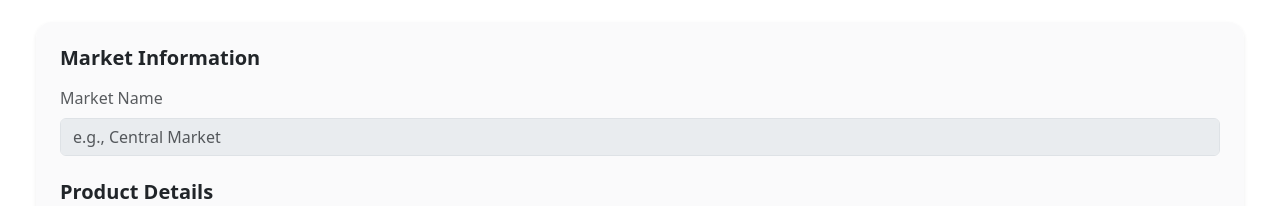
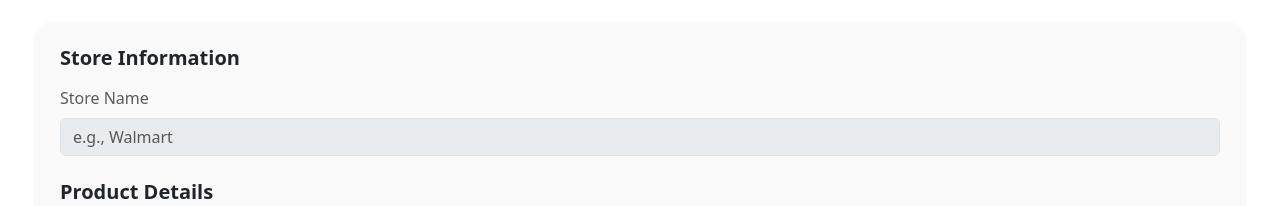
Before and after one commit to Kaoz76/ExpenseTrackerMobil, a React (Vite) app: page /texts in a window 1280 px wide. Shown: the part 250-456 px from the top of the page. Built offline with nearby package versions, Linux system fonts and the light colour scheme; no server answers.

Commit message:
used "store" word for consistency

```diff
--- a/src/pages/ManualEntry.jsx
+++ b/src/pages/ManualEntry.jsx
@@ -14,7 +14,7 @@ function ManualEntry() {
   const [loading, setLoading] = useState(false);
   const [error, setError] = useState('');
   const [success, setSuccess] = useState('');
-  const [marketName, setMarketName] = useState('');
+  const [storeName, setStoreName] = useState('');
   const [products, setProducts] = useState([{ id: Date.now(), type: '', brand: '', name: '', size: '', price: '' }]);
   const [manualEntries, setManualEntries] = useState([]);
   const [loadingEntries, setLoadingEntries] = useState(true);
@@ -27,7 +27,7 @@ function ManualEntry() {
     if (location.state && location.state.scannedData) {
       const { items, fileName } = location.state.scannedData;
       if (fileName) {
-        setMarketName(fileName);
+        setStoreName(fileName);
       }
       if (items && items.length > 0) {
         const mappedProducts = items.map((item, index) => ({
@@ -110,8 +110,8 @@ function ManualEntry() {
 
     if (!user) return;
 
-    if (!marketName.trim()) {
-      setError('Please enter a Market Name.');
+    if (!storeName.trim()) {
+      setError('Please enter a Store Name.');
       return;
     }
 
@@ -130,8 +130,8 @@ function ManualEntry() {
 
       const newEntryData = {
         userId: user.uid,
-        fileName: marketName,
-        title: marketName,
+        fileName: storeName,
+        title: storeName,
         imageUrl: null,
         isManual: true,
         date: new Date().toLocaleDateString(),
@@ -143,7 +143,7 @@ function ManualEntry() {
       const docRef = await addDoc(collection(db, "receipts"), newEntryData);
 
       setSuccess('Data saved successfully! You can see it in the list below.');
-      setMarketName('');
+      setStoreName('');
       setProducts([{ id: Date.now(), type: '', brand: '', name: '', size: '', price: '' }]);
       setTimeout(() => setSuccess(''), 3000);
 
@@ -201,9 +201,9 @@ function ManualEntry() {
             <div className="col-12 mb-4">
               <div className="card border-0 shadow-sm p-4">
                 <div className="mb-4">
-                  <h5 className="fw-bold mb-3">Market Information</h5>
-                  <label className="form-label text-muted">Market Name</label>
-                  <input type="text" className="form-control" placeholder="e.g., Central Market" value={marketName} onChange={(e) => setMarketName(e.target.value)} disabled={isDisabled} />
+                  <h5 className="fw-bold mb-3">Store Information</h5>
+                  <label className="form-label text-muted">Store Name</label>
+                  <input type="text" className="form-control" placeholder="e.g., Walmart" value={storeName} onChange={(e) => setStoreName(e.target.value)} disabled={isDisabled} />
                 </div>
                 <div className="mb-4">
                   <h5 className="fw-bold mb-3">Product Details</h5>
@@ -353,7 +353,7 @@ function ManualEntry() {
             <div className="card shadow-sm border-0">
               <div className="list-group list-group-flush">
                 <div className="list-group-item bg-body-tertiary text-muted fw-bold small text-uppercase d-flex align-items-center">
-                  <div style={{ flex: 2 }}>Market Name</div>
+                  <div style={{ flex: 2 }}>Store Name</div>
                   <div style={{ flex: 1 }}>Date & Time</div>
                   <div style={{ flex: 1, textAlign: 'right' }}>Total Price</div>
                   <div style={{ width: '40px' }}></div>
--- a/src/pages/ProductDetails.jsx
+++ b/src/pages/ProductDetails.jsx
@@ -60,7 +60,7 @@ function ProductDetails() {
                 foundItems.push({
                   id: doc.id + item.name,
                   price: Number(item.price),
-                  market: data.fileName,
+                  store: data.fileName,
                   date: data.date,
                   createdAt: data.createdAt,
                   size: item.size
@@ -157,7 +157,7 @@ function ProductDetails() {
                     </h3>
                     {minRecord && (
                         <div className="mt-1">
-                            <div className="fw-bold text-success-emphasis">{minRecord.market}</div>
+                            <div className="fw-bold text-success-emphasis">{minRecord.store}</div>
                             <div className="badge bg-success text-white mt-2 d-inline-flex align-items-center">
                                 <FaThumbsUp className="me-1" /> Öneriliyor
                             </div>
@@ -178,7 +178,7 @@ function ProductDetails() {
                     </h3>
                     {maxRecord && (
                         <div className="mt-1">
-                            <div className="fw-bold text-danger-emphasis">{maxRecord.market}</div>
+                            <div className="fw-bold text-danger-emphasis">{maxRecord.store}</div>
                             <div className="badge bg-danger text-white mt-2 d-inline-flex align-items-center">
                                 <FaThumbsDown className="me-1" /> Önerilmiyor
                             </div>
@@ -201,7 +201,7 @@ function ProductDetails() {
                   <thead className="table-secondary">
                     <tr>
                       <th className="py-3 ps-4">Date</th>
-                      <th className="py-3">Market</th>
+                      <th className="py-3">Store</th>
                       <th className="py-3">Size</th>
                       <th className="py-3 text-end pe-4">Price</th>
                     </tr>
@@ -210,7 +210,7 @@ function ProductDetails() {
                     {history.map((record, idx) => (
                       <tr key={idx}>
                         <td className="ps-4 text-body-secondary fw-medium">{record.date}</td>
-                        <td className="fw-bold">{record.market}</td>
+                        <td className="fw-bold">{record.store}</td>
                         <td>{record.size || '-'}</td>
                         <td className="text-end pe-4 fw-bold text-primary">{formatPrice(record.price)}</td>
                       </tr>
--- a/src/pages/Receipts.jsx
+++ b/src/pages/Receipts.jsx
@@ -315,10 +315,10 @@ function Receipts() {
       results.push({
         userId: user.uid,
         imageUrl: null,
-        fileName: `Receipt ${baseNumber + i + 1}`,
+        fileName: '',
         originalFileName: file.name,
         createdAt: Timestamp.now(),
-        title: `Receipt ${baseNumber + i + 1}`,
+        title: '',
         date: new Date().toLocaleDateString(),
         isManual: false,
         items: extractedData.items || [],
@@ -385,7 +385,10 @@ function Receipts() {
 
   // KAYDI ONAYLA VE VERİTABANINA YAZ
   const handleConfirmSave = async () => {
-    if (!verifyData) return;
+    if (!verifyData.fileName || !verifyData.fileName.trim()) {
+      alert("Please enter a Store Name before saving.");
+      return;
+    }
 
     try {
       const itemsToSave = (verifyData.items || []).map(item => ({
@@ -398,7 +401,7 @@ function Receipts() {
         imageUrl: null,
         fileName: verifyData.fileName,
         createdAt: verifyData.createdAt,
-        title: verifyData.title,
+        title: verifyData.fileName,
         date: verifyData.date,
         isManual: verifyData.isManual,
         items: itemsToSave,
@@ -515,7 +518,7 @@ function Receipts() {
             <div className="card shadow-sm border-0">
               <div className="list-group list-group-flush">
                 <div className="list-group-item bg-body-tertiary text-body-secondary fw-bold small text-uppercase d-flex align-items-center">
-                  <div style={{ flex: 2 }}>File Name</div>
+                  <div style={{ flex: 2 }}>Store Name</div>
                   <div style={{ flex: 1 }}>Date & Time</div>
                   <div style={{ flex: 1, textAlign: 'right' }}>Total Price (OCR)</div>
                   <div style={{ width: '40px' }}></div>
@@ -598,9 +601,10 @@ function Receipts() {
                         type="text"
                         className="form-control text-center fw-bold mt-2"
                         value={verifyData?.fileName || ''}
-                        onChange={(e) => setVerifyData({...verifyData, fileName: e.target.value})}
+                        onChange={(e) => setVerifyData({ ...verifyData, fileName: e.target.value })}
+                        placeholder="Store Name"
                       />
-                      <small className="text-muted mt-1 d-block">Tap to rename receipt</small>
+                      <small className="text-muted mt-1 d-block">Enter store name</small>
                     </div>
                   </div>
 
```
